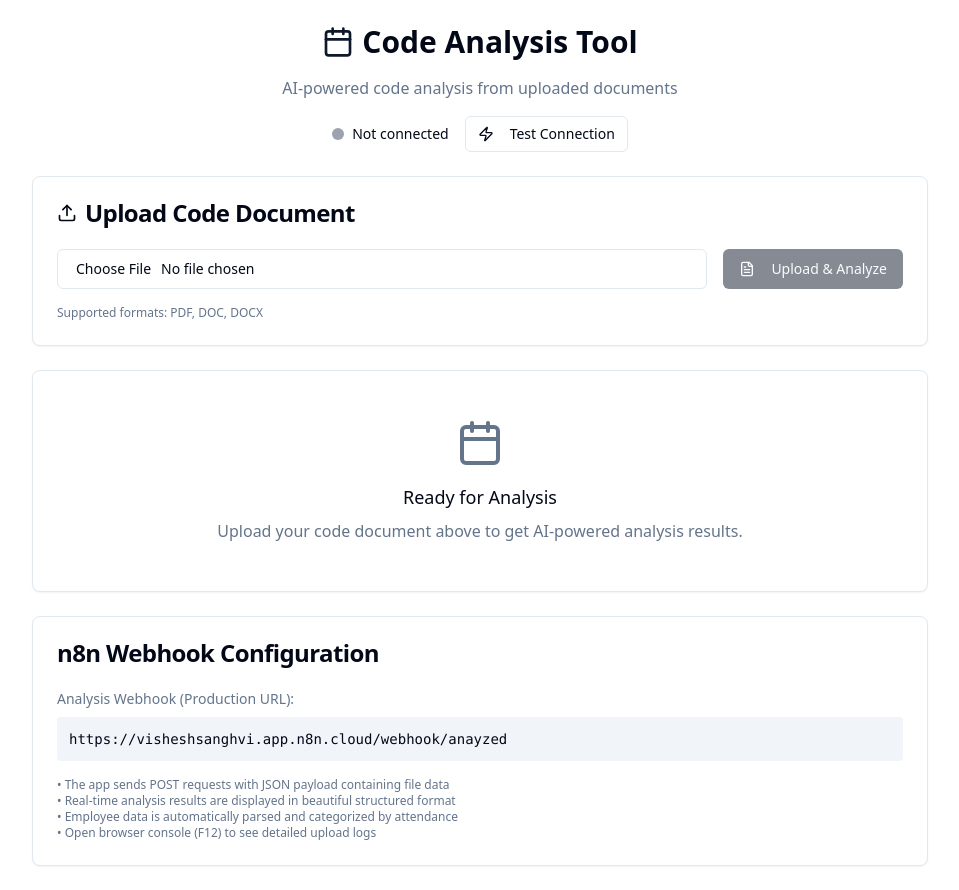
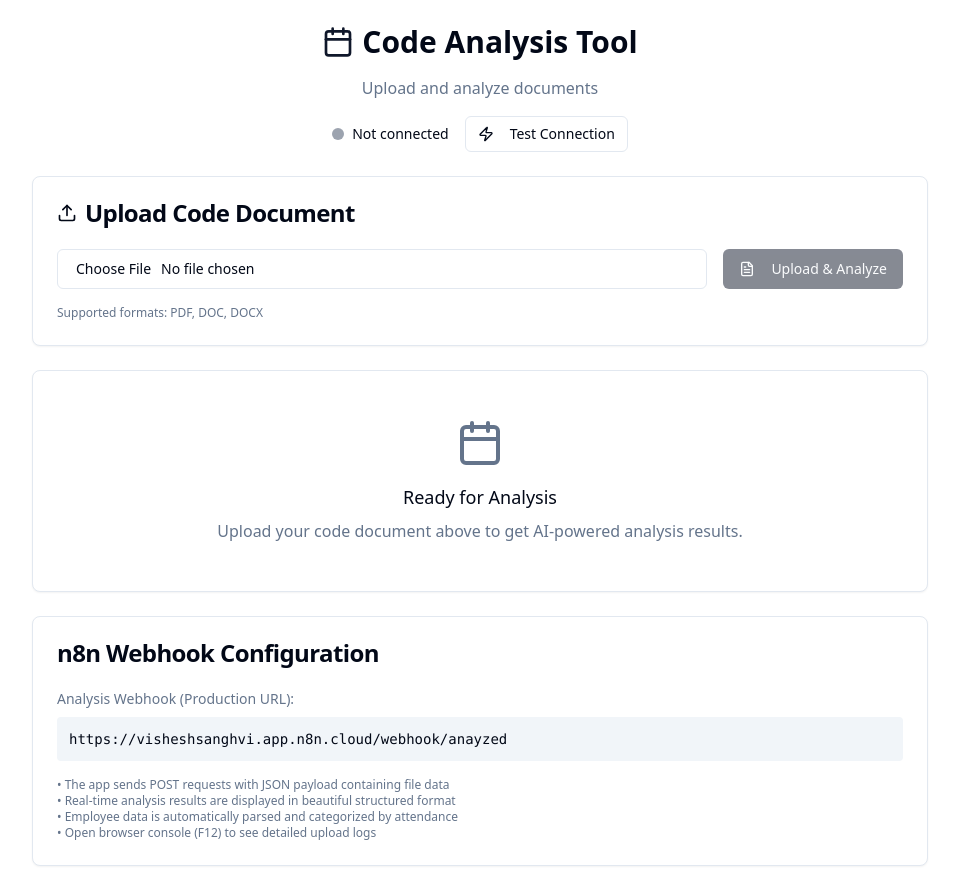
Before and after one commit to visheshsanghvi112/attend-ai-insight-flow-79, a React (Vite) app: page / in a window 1280 px wide. Shown: the whole page, without its empty margins (160-1119 px from the left). Built offline with nearby package versions, Linux system fonts and the light colour scheme.

Commit message:
Remove AI-powered code analysis
Remove AI analysis functionality.

```diff
--- a/src/pages/Index.tsx
+++ b/src/pages/Index.tsx
@@ -217,7 +217,7 @@ const Index = () => {
             <h1 className="text-3xl font-bold">Code Analysis Tool</h1>
           </div>
           <p className="text-muted-foreground">
-            AI-powered code analysis from uploaded documents
+            Upload and analyze documents
           </p>
 
           <div className="flex items-center justify-center space-x-4">
```
